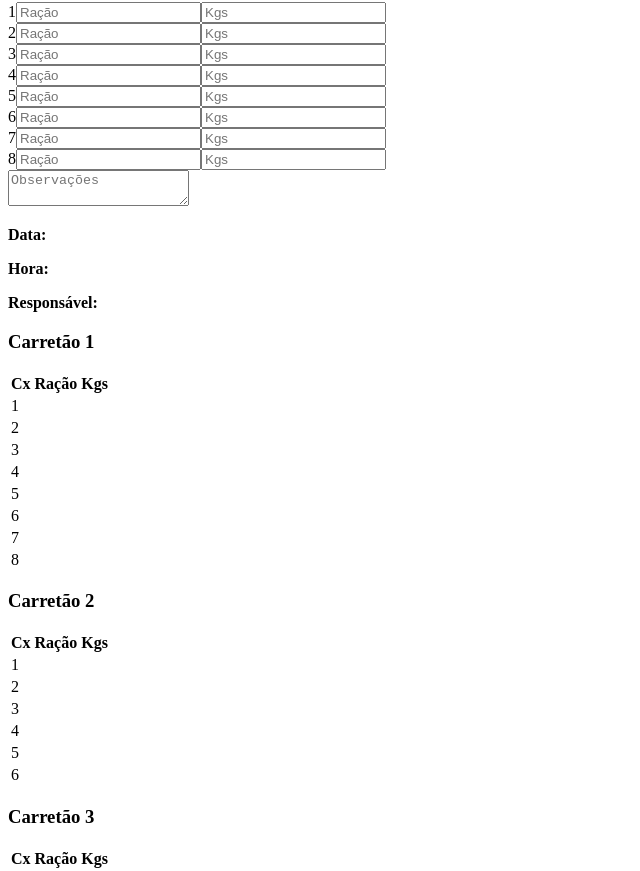
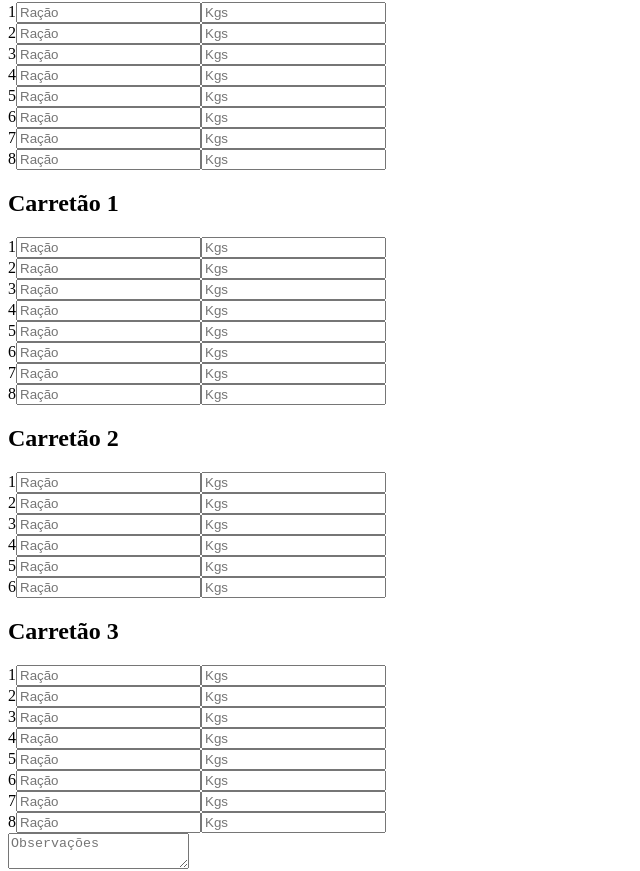
Before and after one commit to henriquetjfranco/BTJ-AQUA, a Next.js app: page / in a window 1280 px wide. Shown: the part 596-1467 px from the top of the page, without its empty margins (0-640 px from the left). Built offline with nearby package versions, Linux system fonts and the light colour scheme.

Commit message:
Update index.js

```diff
--- a/pages/index.js
+++ b/pages/index.js
@@ -77,36 +77,39 @@ export default function FichaApp() {
           ))}
         </div>
       ))}
-
+{["carretao1", "carretao2", "carretao3"].map((carretao, idx) => (
+  <div key={carretao} className="mb-4">
+    <h2 className="text-lg font-semibold">Carretão {idx + 1}</h2>
+    <div className="grid grid-cols-3 gap-2">
+      {[...Array(carretao === "carretao2" ? 6 : 8)].map((_, i) => (
+        <div key={i} className="flex items-center">
+          <span className="w-6 text-sm">{i + 1}</span>
+          <input
+            type="text"
+            placeholder="Ração"
+            value={formData[carretao][i].racao}
+            onChange={(e) => handleCarretaoChange(i, carretao, "racao", e.target.value)}
+            className="border p-1 w-20 text-sm"
+          />
+          <input
+            type="number"
+            placeholder="Kgs"
+            value={formData[carretao][i].kgs}
+            onChange={(e) => handleCarretaoChange(i, carretao, "kgs", e.target.value)}
+            className="border p-1 w-16 text-sm"
+          />
+        </div>
+      ))}
+    </div>
+  </div>
+))}
       <textarea name="observacao" placeholder="Observações" value={formData.observacao} onChange={handleChange} className="border p-2 w-full mb-4" />
 
       <div id="ficha-preview" className="p-4 border bg-gray-100">
         <p><strong>Data:</strong> {formData.data}</p>
         <p><strong>Hora:</strong> {formData.hora}</p>
         <p><strong>Responsável:</strong> {formData.responsavel}</p>
-        {["carretao1", "carretao2", "carretao3"].map((carretao, idx) => (
-          <div key={carretao}>
-            <h3 className="text-lg font-semibold">Carretão {idx + 1}</h3>
-            <table className="border w-full mb-2">
-              <thead>
-                <tr>
-                  <th className="border p-2">Cx</th>
-                  <th className="border p-2">Ração</th>
-                  <th className="border p-2">Kgs</th>
-                </tr>
-              </thead>
-              <tbody>
-                {[...Array(carretao === "carretao2" ? 6 : 8)].map((_, i) => (
-                  <tr key={i}>
-                    <td className="border p-2">{i + 1}</td>
-                    <td className="border p-2">{formData[carretao][i].racao}</td>
-                    <td className="border p-2">{formData[carretao][i].kgs}</td>
-                  </tr>
-                ))}
-              </tbody>
-            </table>
-          </div>
-        ))}
+
         <p><strong>Observações:</strong> {formData.observacao}</p>
       </div>
 
```
